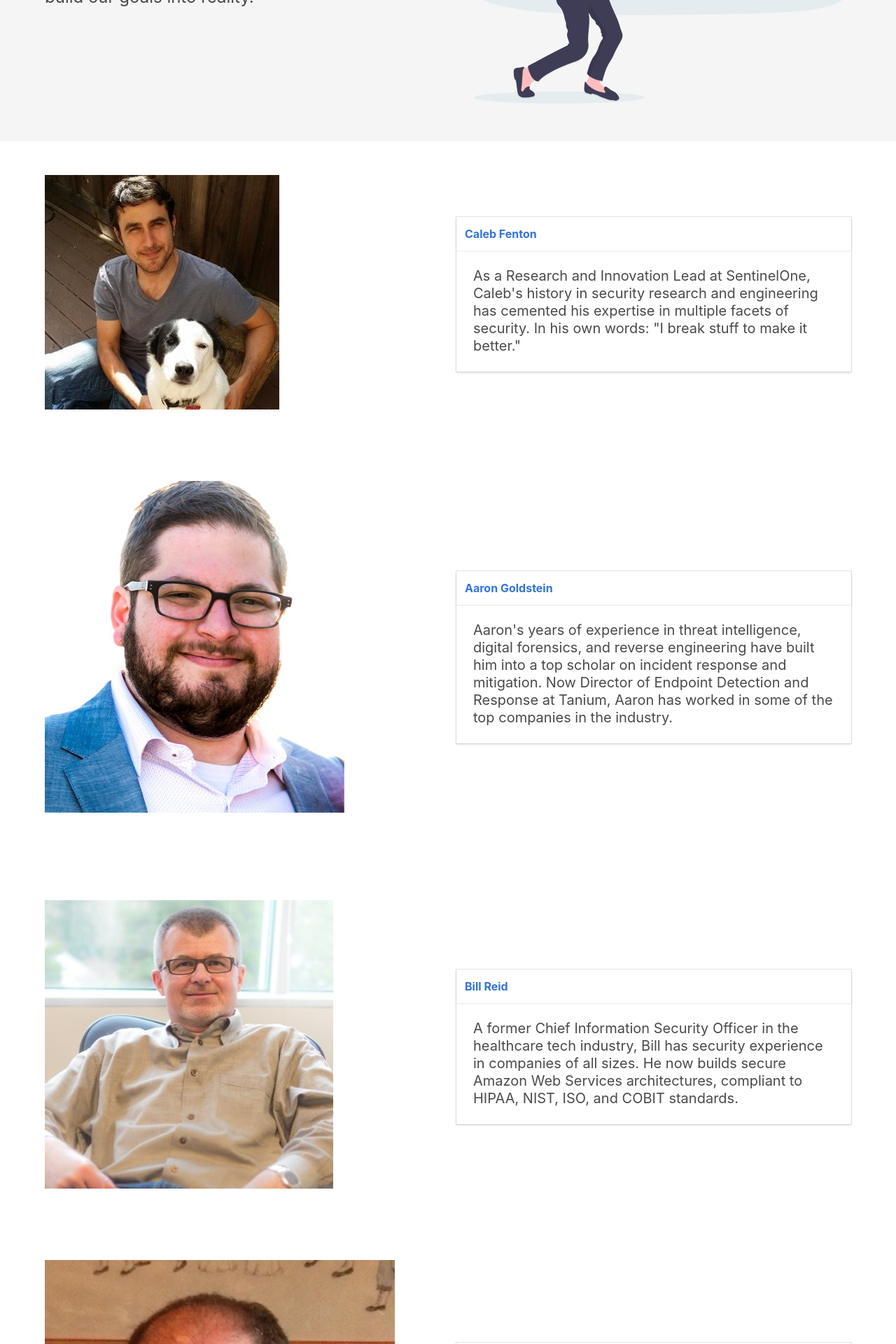
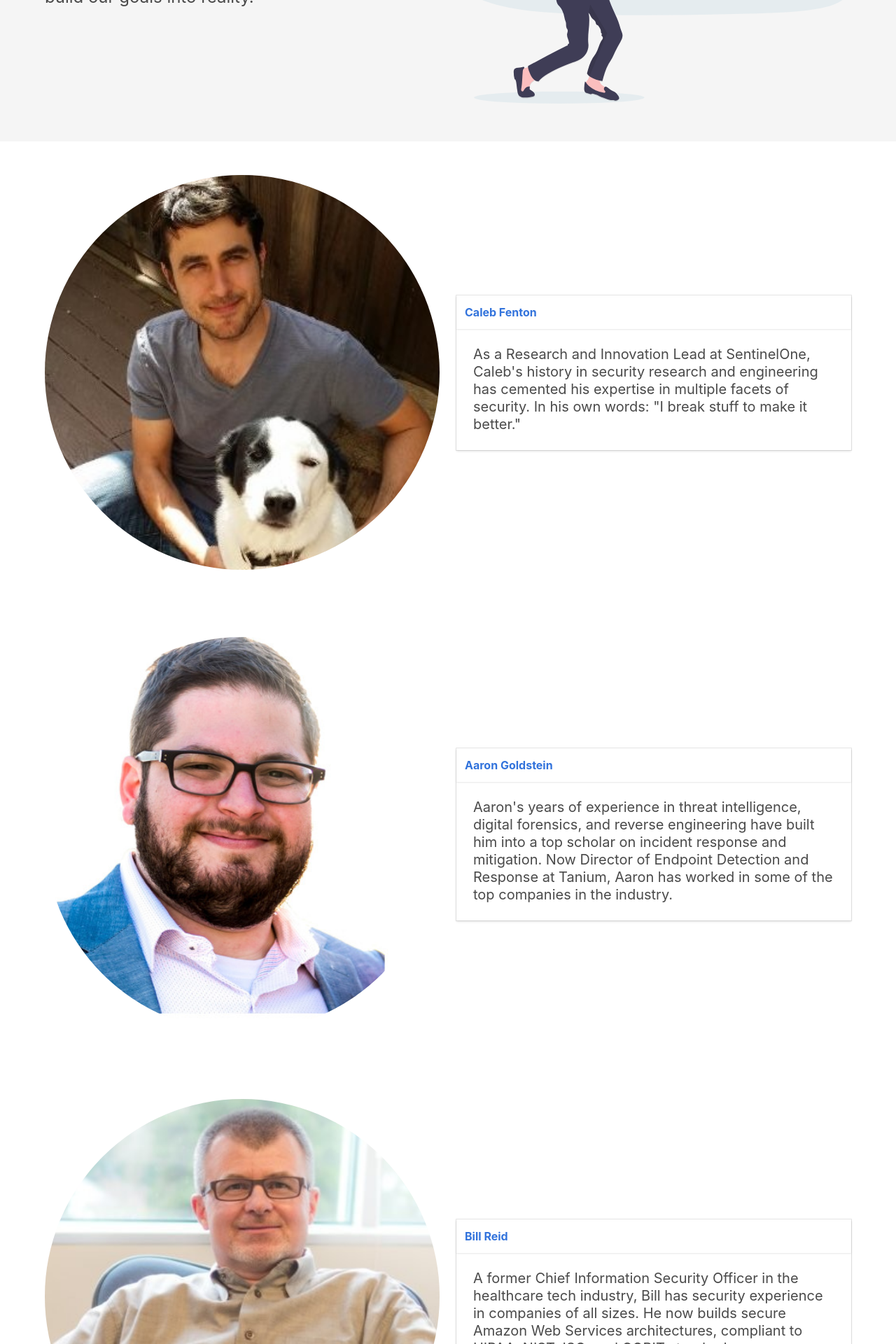
Before and after one commit to cyberdefendersprogram/www-homepage, a Jekyll site: the page built from advisors.html, in a window 1280 px wide. Shown: the part 375-2295 px from the top of the page at 70% size. Built offline with Jekyll 4.4.1, drawn with Linux system fonts in a browser that asks for light colours; nearby versions of some CDN libraries.

Commit message:
added circle borders to advisor photos

```diff
--- a/advisors.html
+++ b/advisors.html
@@ -28,7 +28,9 @@ permalink: /advisors
     <div class="container">
         <div class="columns is-vcentered">
             <div class="column">
-                <img src="{{ site.baseurl }}assets/advisory-board/caleb.jpeg">
+                <figure class="image is-square">
+                    <img class="is-rounded" src="{{ site.baseurl }}assets/advisory-board/caleb.jpeg">
+                </figure>
             </div>
             <div class="column">
             <div class="card is-vcentered">
@@ -54,7 +56,9 @@ permalink: /advisors
         <div class="container">
             <div class="columns is-vcentered">
                 <div class="column">
-                    <img src="{{ site.baseurl }}assets/advisory-board/aaron.jpeg">
+                    <figure class="image is-square">
+                        <img class="is-rounded" src="{{ site.baseurl }}assets/advisory-board/aaron.jpeg">
+                    </figure>
                 </div>
                 <div class="column">
                 <div class="card is-vcentered">
@@ -80,7 +84,9 @@ permalink: /advisors
             <div class="container">
                 <div class="columns is-vcentered">
                     <div class="column">
-                        <img src="{{ site.baseurl }}assets/advisory-board/bill.jpeg">
+                        <figure class="image is-square is-vcentered">
+                            <img class="is-rounded" src="{{ site.baseurl }}assets/advisory-board/bill.jpeg">
+                        </figure>
                     </div>
                     <div class="column">
                     <div class="card is-vcentered">
@@ -106,7 +112,9 @@ permalink: /advisors
             <div class="container">
                 <div class="columns is-vcentered">
                     <div class="column">
-                        <img src="{{ site.baseurl }}assets/advisory-board/brian.jpeg">
+                        <figure class="image is-square">
+                            <img class="is-rounded" src="{{ site.baseurl }}assets/advisory-board/brian.jpeg">
+                        </figure>
                     </div>
                     <div class="column">
                     <div class="card is-vcentered">
```
Also changed, not shown: 1 other file.
